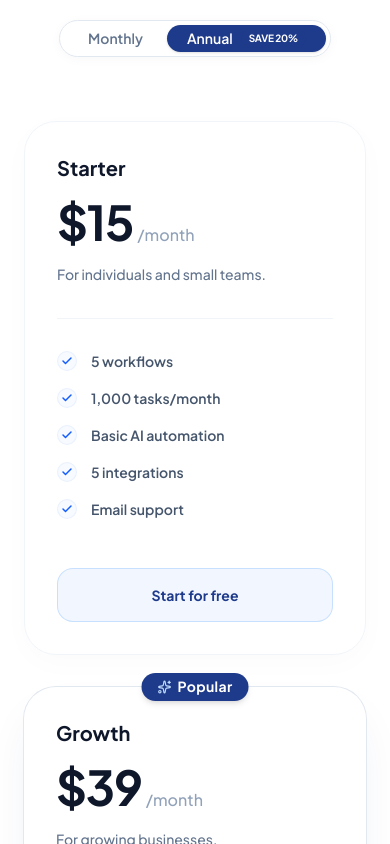
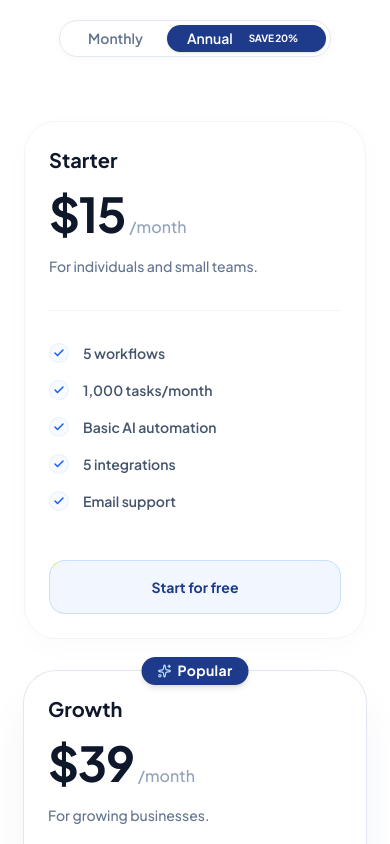
Before and after one commit to syedhrowns/project-nexaflow, a React (Vite) app in the folder nexaflow/: page / in a window 390 px wide. Shown: the part 9560-10404 px from the top of the page. Built offline with nearby package versions, Linux system fonts and the light colour scheme.

Commit message:
Refine grid layout and padding in Pricing component
Updated the grid layout and adjusted padding for pricing cards.

```diff
--- a/nexaflow/src/components/Pricing.tsx
+++ b/nexaflow/src/components/Pricing.tsx
@@ -153,7 +153,7 @@ export default function Pricing({ onOpenAuth }: { onOpenAuth?: (view: 'login' |
         </div>
 
         {/* Pricing Cards Grid - Refined with rounded-32px and exact reference spacing */}
-        <div className="grid grid-cols-1 md:grid-cols-3 gap-8 items-stretch max-w-6xl mx-auto hover-group">
+        <div className="grid grid-cols-1 lg:grid-cols-3 gap-8 items-stretch max-w-6xl mx-auto hover-group">
           {plans.map((plan, index) => {
             const currentPrice = isAnnual ? plan.annualPrice : plan.monthlyPrice;
 
@@ -168,7 +168,7 @@ export default function Pricing({ onOpenAuth }: { onOpenAuth?: (view: 'login' |
                   y: { duration: 0.65, delay: index * 0.08, ease: LUXURY_EASE },
                   default: { duration: 0.3, ease: LUXURY_EASE }
                 }}
-                className={`relative flex flex-col justify-between p-8 sm:p-10 cursor-default hover-item rounded-[32px] transition-all duration-400 ${
+                className={`relative flex flex-col justify-between p-6 md:p-8 lg:p-10 cursor-default hover-item rounded-[32px] transition-all duration-400 ${
                   plan.popular
                     ? 'bg-white ring-1 ring-slate-200 shadow-[0_24px_48px_-12px_rgba(30,58,138,0.1)]'
                     : 'bg-white border border-slate-100 shadow-[0_8px_30px_rgba(0,0,0,0.02)]'
```
